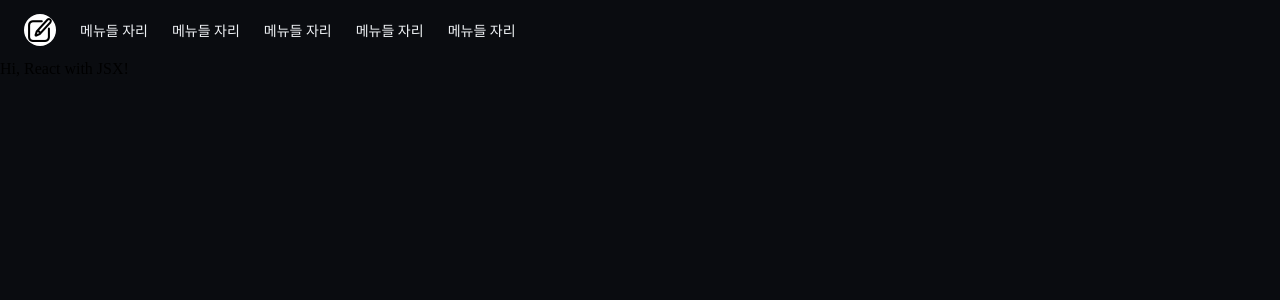
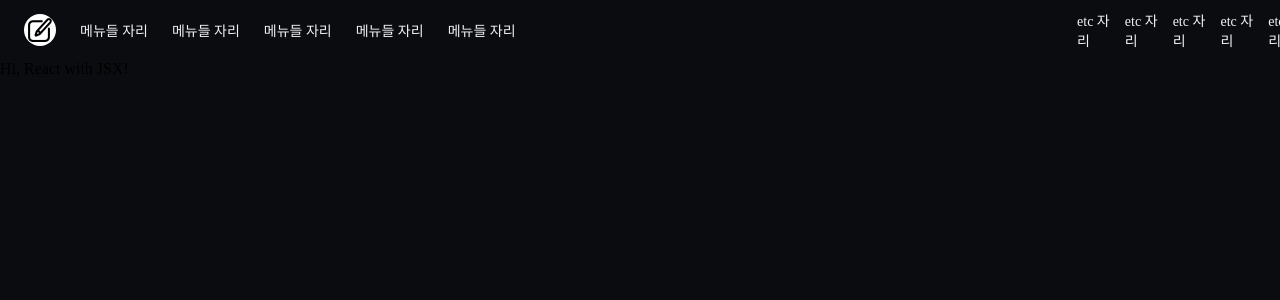
Before and after one commit to vinitus/practice-react, a React app: page / in a window 1280 px wide. Shown: the top 300 px of the page. Built offline with nearby package versions, Linux system fonts and the light colour scheme.

Commit message:
css: 우측을 감싸는 wrapper

```diff
--- a/src/components/HeaderComponent.tsx
+++ b/src/components/HeaderComponent.tsx
@@ -13,6 +13,7 @@ const Header = styled.header`
   height: 60px;
   font-size: 0.875rem;
   background-color: var(--main-bg);
+  color: var(--main-font);
 `;
 
 const Nav = styled.nav`
@@ -29,7 +30,6 @@ const NavMenuWrapper = styled.div`
   align-items: center;
   gap: 24px;
   width: 100%;
-  color: var(--main-font);
 `;
 
 const Img = styled.img`
@@ -37,6 +37,12 @@ const Img = styled.img`
   border-radius: 20px;
   object-fit: none;
   width: 32px;
+`;
+
+const NavEtcWrapper = styled.div`
+  display: flex;
+  align-items: center;
+  gap: 12px;
 `;
 
 export default function HeaderComponent() {
@@ -53,6 +59,13 @@ export default function HeaderComponent() {
           <div>메뉴들 자리</div>
           <div>메뉴들 자리</div>
         </NavMenuWrapper>
+        <NavEtcWrapper>
+          <div>etc 자리</div>
+          <div>etc 자리</div>
+          <div>etc 자리</div>
+          <div>etc 자리</div>
+          <div>etc 자리</div>
+        </NavEtcWrapper>
       </Nav>
     </Header>
   );
```
